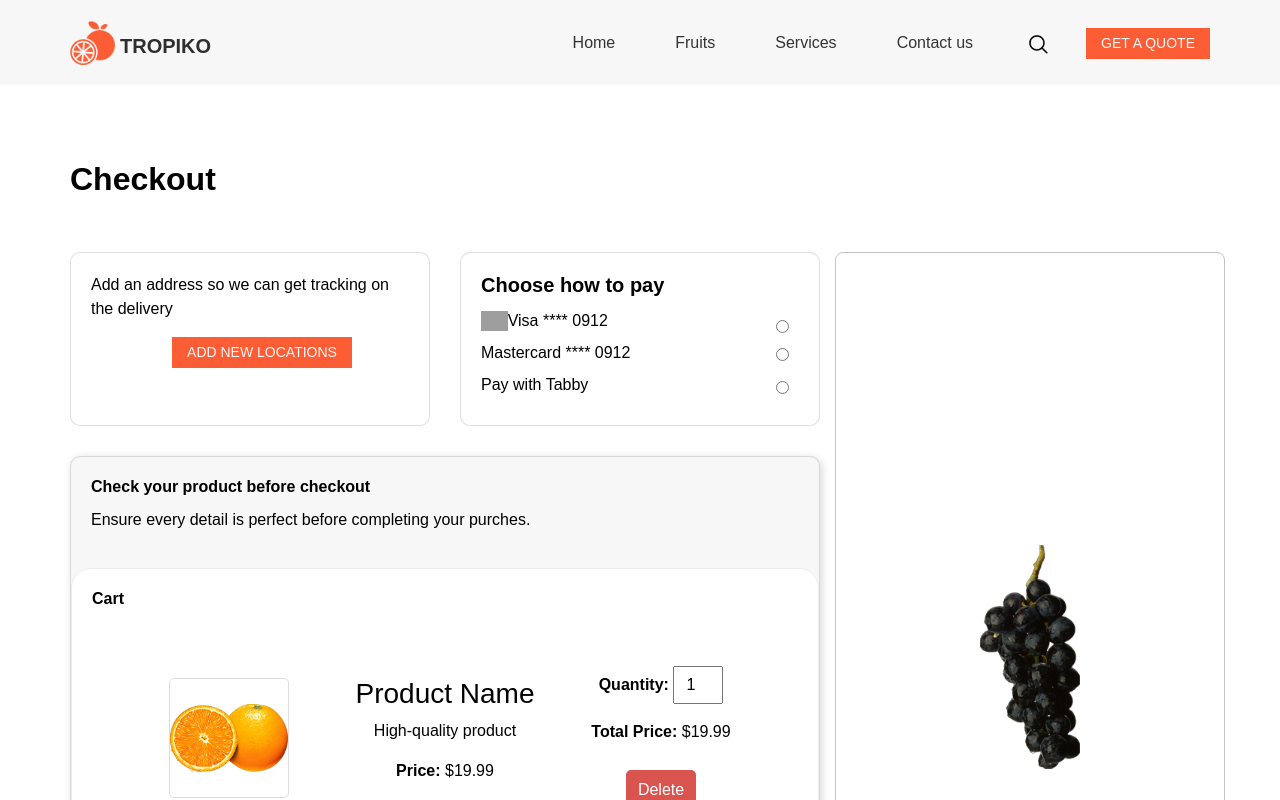
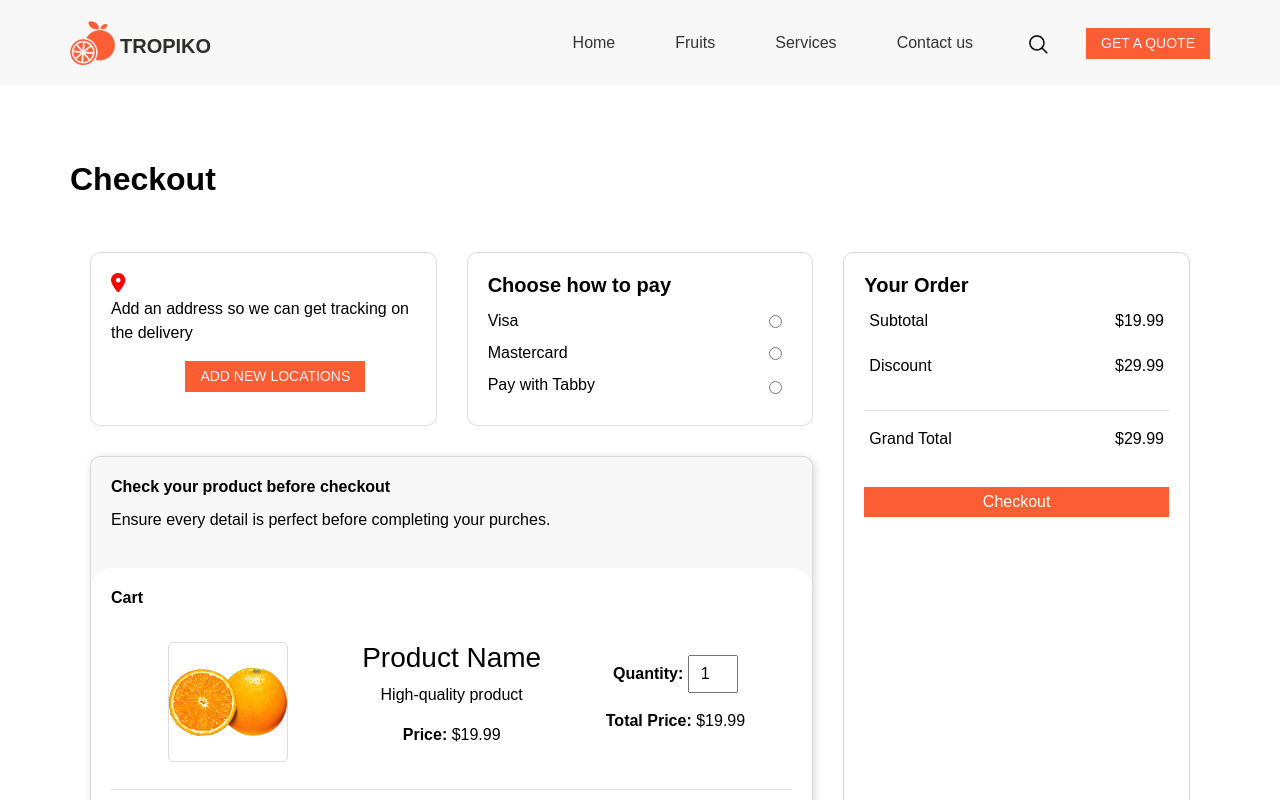
Before and after one commit to Loochi-02/practical_1, a React (Vite) app: page /Cart in a window 1280 px wide. Shown: the top 800 px of the page. Built offline with nearby package versions, Linux system fonts and the light colour scheme; grey boxes are pictures that could not be loaded.

Commit message:
designed "your order" column

```diff
--- a/package.json
+++ b/package.json
@@ -13,7 +13,9 @@
     "preview": "vite preview"
   },
   "dependencies": {
-
+    "@fortawesome/fontawesome-svg-core": "^6.7.2",
+    "@fortawesome/free-solid-svg-icons": "^6.7.2",
+    "@fortawesome/react-fontawesome": "^0.2.2",
     "react": "^18.3.1",
     "react-dom": "^18.3.1",
     "react-router-dom": "^7.1.5"
--- a/public/css/style.css
+++ b/public/css/style.css
@@ -511,6 +511,10 @@ a:focus {
 
 #cardcard{
   border-radius: 10px;
+  /* padding-top: 30px; */
+  /* align-items: center; */
+
+
 }
 #cart{
   margin-top: 30px;
@@ -519,9 +523,15 @@ a:focus {
 }
 
 #cart-body{
-  border: 0.01px solid rgb(234, 238, 240);
+  /* border: 0.01px solid rgb(234, 238, 240); */
   background-color: white;
   border-radius: 20px 20px 10px 10px ;
+}
+
+#card-body2{
+  /* font-size: 13px; */
+  border: 0.1px solid rgb(221, 216, 216);
+  border-radius: 10px;
 }
 
 #card{
@@ -533,13 +543,13 @@ a:focus {
 
 #visacard{
   position: absolute;
-  top: 67px;
+  top: 62px;
   right: 30px;
 }
 
 #mastercard{
   position: absolute;
-  top: 95px;
+  top: 94px;
   right: 30px;
 }
 
@@ -559,10 +569,18 @@ a:focus {
 }
 
 #right-column{
-  border: 0.6px solid #c1c4c9;
+  /* border: 0.6px solid #c1c4c9; */
   border-radius: 8px;
 }
 
+#right-column-2{
+  display: flex;
+}
+
+.subtotal{
+align-items: end;
+border: 2px solid red;
+}
 .product-container {
             display: flex;
             align-items: center;
@@ -606,7 +624,55 @@ a:focus {
         .delete-btn:hover {
             background: #c9302c;
         }
+        .order-container {
+          display: flex;
+          align-items: center;
+          /* border: 1px solid #ddd; */
+          padding: 5px;
+          max-width: 900px;
+          margin: auto;
+          border-radius: 8px;
+          /* box-shadow: 0 4px 6px rgba(0, 0, 0, 0.1); */
+          background: #fff;
+          justify-content: space-between;
+      }
+      .column {
+          flex: 1;
+          padding: 5px;
 
+      }
+
+      .column4{
+        padding: 5px;
+        align-items: flex-end;
+        border: 1px solid #d61f1f;
+      }
+
+      .row{
+        display: flex;
+        flex-wrap: wrap;
+        margin-top: 10px;
+        margin: 5px;
+      }
+
+      .leftOne{
+        flex: 3;
+
+      }
+
+      .rightOne{
+        flex: 2;
+        text-align: right;
+      }
+
+      .checkout-button{
+        width: 100%;
+        background-color: #fc5d35;
+        margin-top: 15px;
+        color: white;
+        border: none;
+        height: 30px;
+      }
         /* Responsive */
         @media (max-width: 700px) {
           .product-container {
--- a/src/pages/Cart.jsx
+++ b/src/pages/Cart.jsx
@@ -1,3 +1,6 @@
+import { faLocationDot } from "@fortawesome/free-solid-svg-icons/faLocationDot";
+import { FontAwesomeIcon } from "@fortawesome/react-fontawesome";
+
 const Cart=() =>{
     return<>
    <section className="cart_section layout_padding">
@@ -13,6 +16,7 @@ const Cart=() =>{
             {/* Delivery Location */}
           <div className="card" id="cardcard">
             <div className="card-body">
+            <FontAwesomeIcon icon={faLocationDot} style={{color:"red",fontSize:"1.2rem"}} />
               <p className="card-text">
               Add an address so we can get tracking on the delivery
               </p>
@@ -29,12 +33,12 @@ const Cart=() =>{
             <div className="card-body">
               <h5 className="card-title"><b>Choose how to pay</b></h5>
               <label className="flex items-center space-x-3">
-                        <img
+                        {/* <img
                           src="https://logos-world.net/wp-content/uploads/2020/04/Visa-Logo.png"
                           alt="Visa Card"
                           style={{ height: "20px", width: "auto" }}
-                        />
-                        <span>Visa **** 0912</span>
+                        /> */}
+                        <span>Visa</span>
                         <input type="radio" name="payment" className="w-6 h-6 rounded-full border-gray-300 checked:bg-blue-500" id="visacard"/>
 
                     </label><br/>
@@ -45,7 +49,7 @@ const Cart=() =>{
                          style={{ height: "20px", width: "auto" }}
                         /> */}
 
-                        <span>Mastercard **** 0912</span>
+                        <span>Mastercard </span>
                         <input type="radio" name="payment" className="w-6 h-6 rounded-full border-gray-300 checked:bg-blue-500" id="mastercard"/>
                     </label><br/>
                     <label className="flex items-center space-x-3">
@@ -74,7 +78,7 @@ const Cart=() =>{
               <h6 className="card-title"><b>Cart</b></h6>
                 <div className="space-y-4 mt-4">
                     {/* <!-- Cart Item --> */}
-                    <div className="flex justify-between items-center p-4 border-b">
+                    <div className="flex justify-between items-center border-b">
                       {/* <div className="flex items-center gap-4">
                         <img src="images/orange.png" className="w-12 h-12 rounded" style={{ height: "50px", width: "auto" }} />
                         <div>
@@ -100,7 +104,7 @@ const Cart=() =>{
         <div className="column">
             <p><strong>Quantity:</strong> <input type="number" className="quantity-input" value="1" min="1"/></p>
             <p><strong>Total Price:</strong> $19.99</p>
-            <button className="delete-btn">Delete</button>
+            {/* <button className="delete-btn">Delete</button> */}
         </div>
 
 
@@ -133,7 +137,7 @@ const Cart=() =>{
         <div className="column">
             <p><strong>Quantity:</strong> <input type="number" className="quantity-input" value="1" min="1"/></p>
             <p><strong>Total Price:</strong> $19.99</p>
-            <button className="delete-btn">Delete</button>
+            {/* <button className="delete-btn">Delete</button> */}
         </div>
 
 
@@ -148,11 +152,63 @@ const Cart=() =>{
         </div>
 
         {/* right column */}
-        <div className="col-md-4 d-flex justify-content-center align-items-center" id="right-column">
-          <div className="fruit_img-box d-flex justify-content-center ">
-            <img src="images/grapes.png" alt="" className="" width="100px" />
+        <div className="col-md-4 d-flex" id="right-column">
+          {/* <div className="fruit_img-box">
+          <div className="order-container">
+
+          <div className="column">
+            <p><strong>Subtotal</strong></p>
+        </div>
+
+        <div className="column4">
+            <p>$19.99</p>
+        </div>
+
+
+            </div>
+          </div> */}
+
+{/* <div className="card" id="cardcard"> */}
+            <div className="card-body" id="card-body2">
+              <h5 className="card-title"><b>Your Order</b></h5>
+
+                    <div className="row">
+                      <div className="leftOne">
+                        <p>Subtotal</p>
+                      </div>
+                      <div className="rightOne">
+                        <p>$19.99</p>
+                      </div>
+
+                    </div>
+
+                    <div className="row">
+                      <div className="leftOne">
+                        <p>Discount</p>
+                      </div>
+                      <div className="rightOne">
+                        <p>$29.99</p>
+                      </div>
+
+                    </div>
+                    <hr />
+
+                    <div className="row">
+                      <div className="leftOne">
+                        <p>Grand Total</p>
+                      </div>
+                      <div className="rightOne">
+                        <p>$29.99</p>
+                      </div>
+
+                    </div>
+
+                    <div>
+                      <button className="checkout-button">Checkout</button>
+                    </div>
+            </div>
           </div>
-        </div>
+        {/* </div> */}
       </div>
 
 
```
Also changed, not shown: 1 other file (tests, documents, lock files or other folders).
